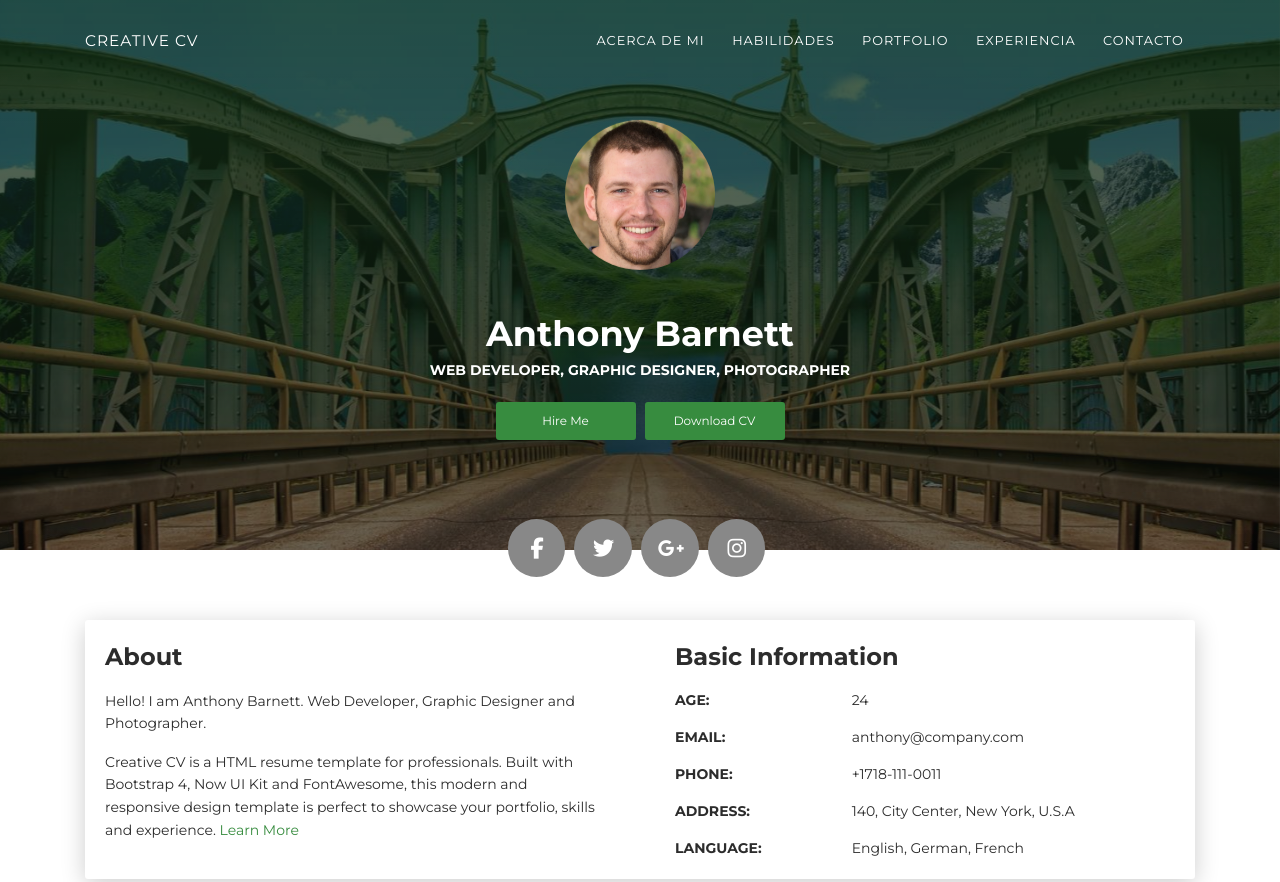
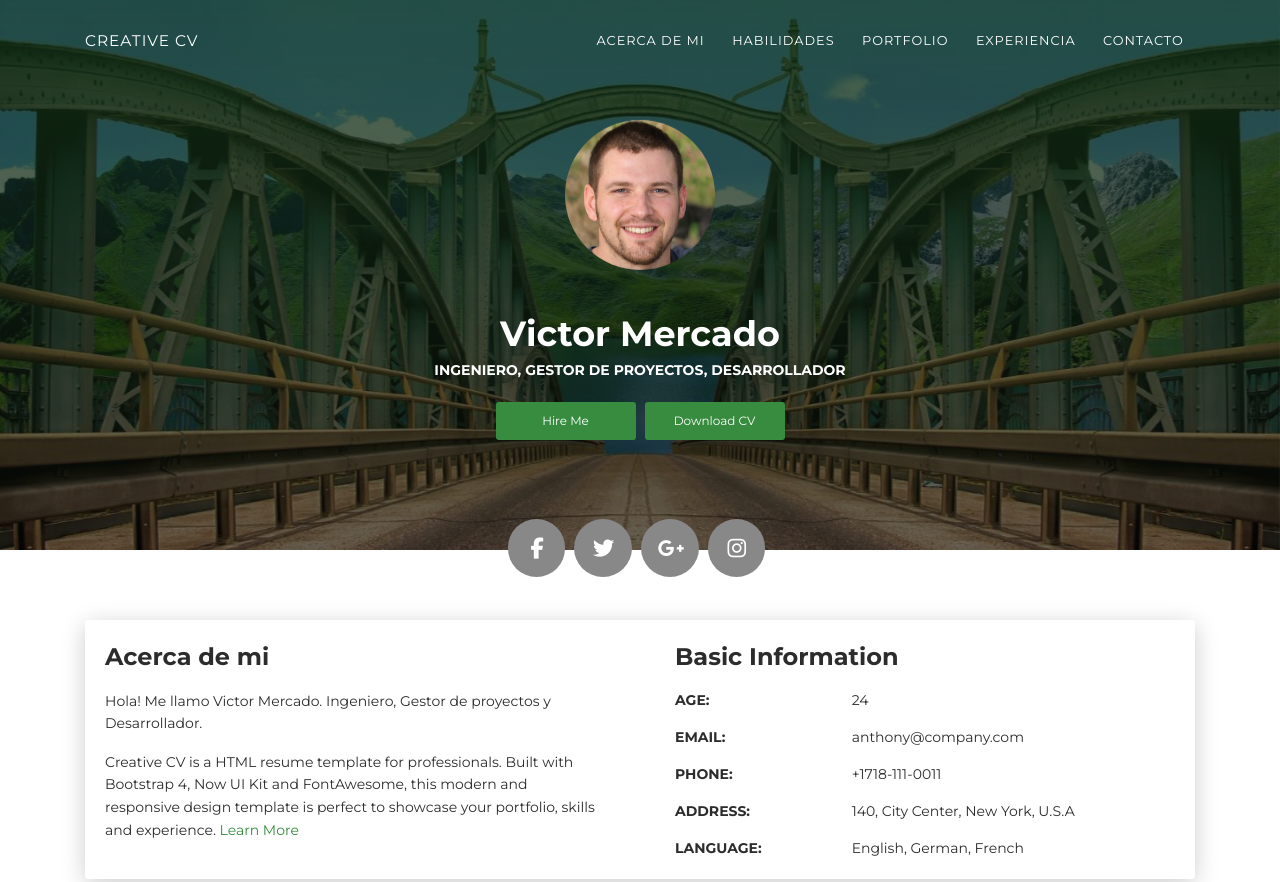
Before and after one commit to VigoM77/VigoM77.github.io, a plain HTML site: page index.html in a window 1280 px wide. Shown: the top 882 px of the page. Drawn offline with Linux system fonts and the light colour scheme.

Commit message:
mi 1er CV cambio4

```diff
--- a/index.html
+++ b/index.html
@@ -49,8 +49,8 @@
       <div class="container">
         <div class="content-center">
           <div class="cc-profile-image"><a href="#"><img src="images/anthony.jpg" alt="Image"/></a></div>
-          <div class="h2 title">Anthony Barnett</div>
-          <p class="category text-white">Web Developer, Graphic Designer,  Photographer</p><a class="btn btn-primary smooth-scroll mr-2" href="#contact" data-aos="zoom-in" data-aos-anchor="data-aos-anchor">Hire Me</a><a class="btn btn-primary" href="#" data-aos="zoom-in" data-aos-anchor="data-aos-anchor">Download CV</a>
+          <div class="h2 title">Victor Mercado</div>
+          <p class="category text-white">Ingeniero, Gestor de proyectos, Desarrollador</p><a class="btn btn-primary smooth-scroll mr-2" href="#contact" data-aos="zoom-in" data-aos-anchor="data-aos-anchor">Hire Me</a><a class="btn btn-primary" href="#" data-aos="zoom-in" data-aos-anchor="data-aos-anchor">Download CV</a>
         </div>
       </div>
       <div class="section">
@@ -67,8 +67,8 @@
       <div class="row">
         <div class="col-lg-6 col-md-12">
           <div class="card-body">
-            <div class="h4 mt-0 title">About</div>
-            <p>Hello! I am Anthony Barnett. Web Developer, Graphic Designer and Photographer.</p>
+            <div class="h4 mt-0 title">Acerca de mi</div>
+            <p>Hola! Me llamo Victor Mercado. Ingeniero, Gestor de proyectos y Desarrollador.</p>
             <p>Creative CV is a HTML resume template for professionals. Built with Bootstrap 4, Now UI Kit and FontAwesome, this modern and responsive design template is perfect to showcase your portfolio, skills and experience. <a href="https://templateflip.com/templates/creative-cv/" target="_blank">Learn More</a></p>
           </div>
         </div>
```
